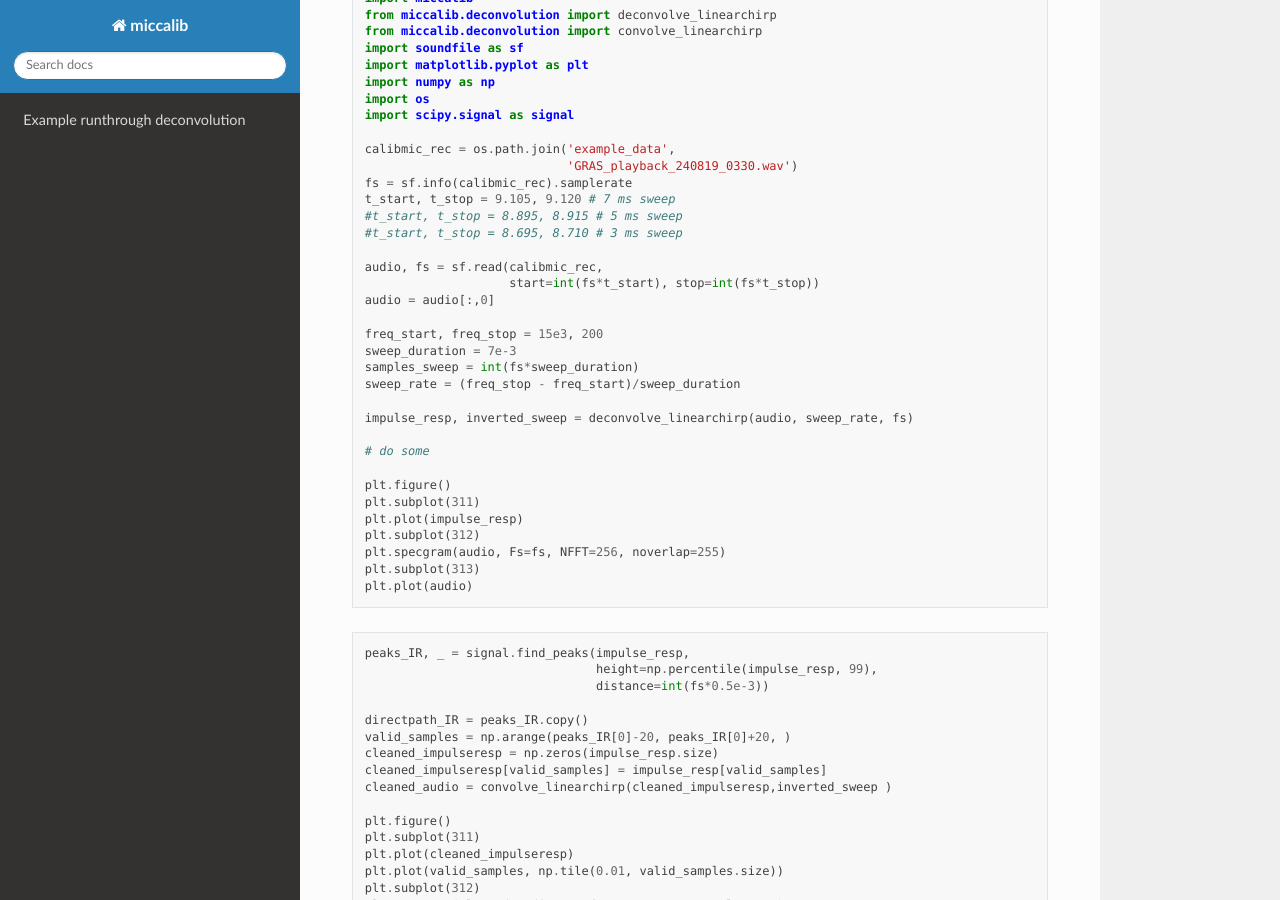
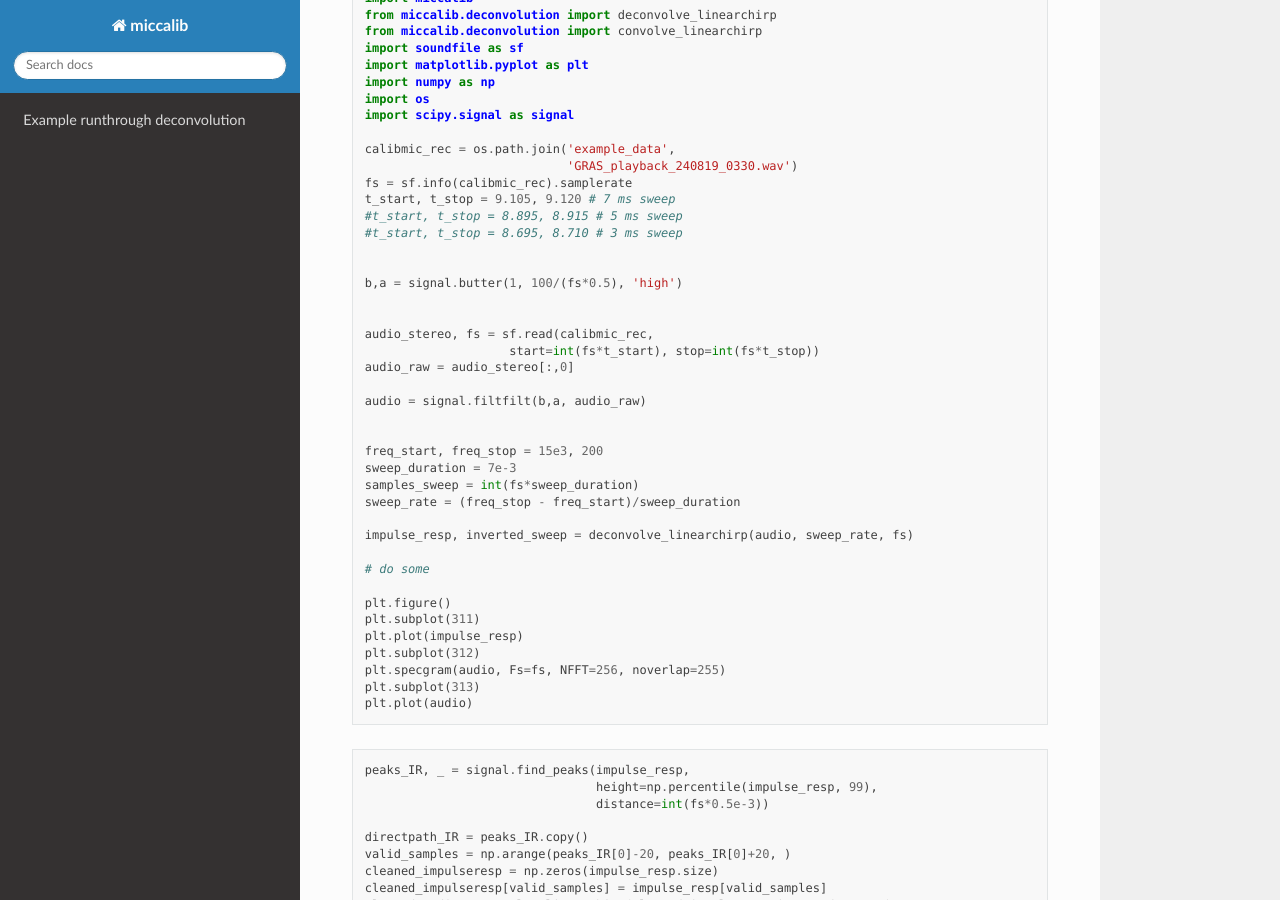
Before and after one commit to thejasvibr/miccalib_package, a Sphinx documentation site: the page built from docs/source/gallery_examples/example_deconvolution_linearsweep.rst, in a window 1280 px wide and 900 px high, scrolled down 332 px. Built offline with Sphinx 7.4.7 and the Read the Docs theme 3.1.0, drawn with Linux system fonts in a browser that asks for light colours; pages that are not in the unit, such as notebooks, are missing from menus.

```diff
--- a/docs/source/gallery_examples/example_deconvolution_linearsweep.py
+++ b/docs/source/gallery_examples/example_deconvolution_linearsweep.py
@@ -22,9 +22,16 @@ t_start, t_stop = 9.105, 9.120 # 7 ms sweep
 #t_start, t_stop = 8.895, 8.915 # 5 ms sweep
 #t_start, t_stop = 8.695, 8.710 # 3 ms sweep
 
-audio, fs = sf.read(calibmic_rec,
+
+b,a = signal.butter(1, 100/(fs*0.5), 'high')
+
+
+audio_stereo, fs = sf.read(calibmic_rec,
                     start=int(fs*t_start), stop=int(fs*t_stop))
-audio = audio[:,0]
+audio_raw = audio_stereo[:,0]
+
+audio = signal.filtfilt(b,a, audio_raw)
+
 
 freq_start, freq_stop = 15e3, 200
 sweep_duration = 7e-3
--- a/docs/source/gallery_examples/example_deconvolution_linearsweep.rst
+++ b/docs/source/gallery_examples/example_deconvolution_linearsweep.rst
@@ -44,9 +44,16 @@ Example runthrough deconvolution
     #t_start, t_stop = 8.895, 8.915 # 5 ms sweep
     #t_start, t_stop = 8.695, 8.710 # 3 ms sweep
 
-    audio, fs = sf.read(calibmic_rec,
+
+    b,a = signal.butter(1, 100/(fs*0.5), 'high')
+
+
+    audio_stereo, fs = sf.read(calibmic_rec,
                         start=int(fs*t_start), stop=int(fs*t_stop))
-    audio = audio[:,0]
+    audio_raw = audio_stereo[:,0]
+
+    audio = signal.filtfilt(b,a, audio_raw)
+
 
     freq_start, freq_stop = 15e3, 200
     sweep_duration = 7e-3
```
Also changed, not shown: other parts of docs/source/gallery_examples/example_deconvolution_linearsweep.rst (+2 -2 lines), docs/source/gallery_examples/example_deconvolution_linearsweep.codeobj.json (+18 -0 lines), docs/source/gallery_examples/index.rst (+18 -0 lines), docs/source/index.rst (+13 -0 lines), docs/source/gallery_examples/example_deconvolution_linearsweep.ipynb, 3 other files.
